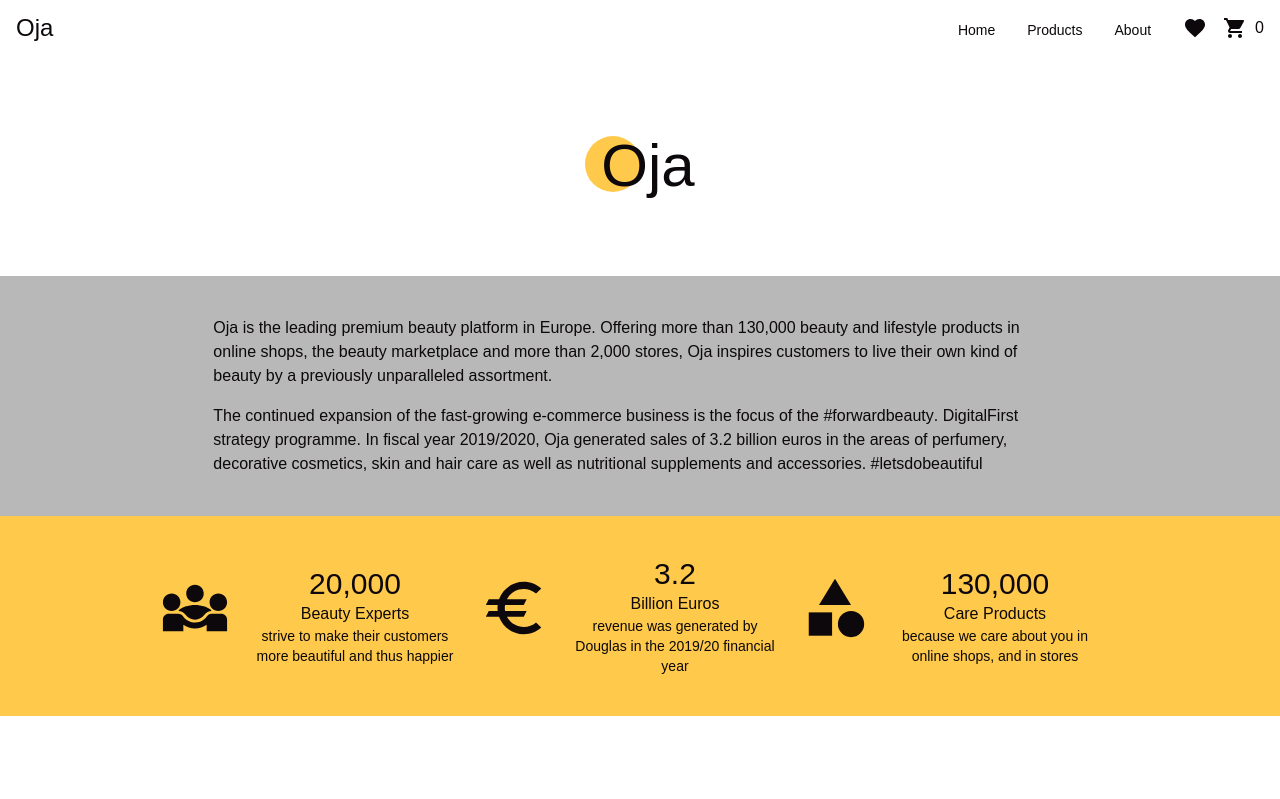
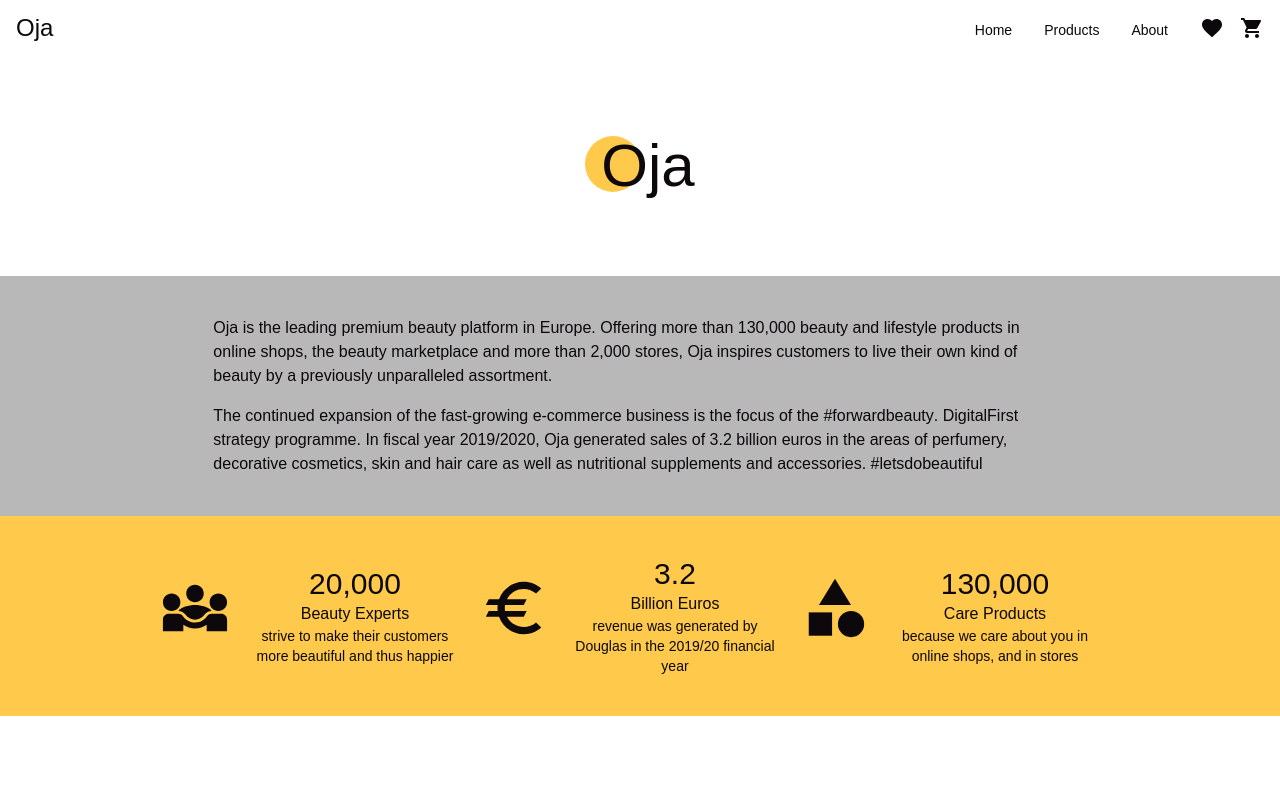
Before and after one commit to bolowys33/oja-makeup, a React (Create React App) app: page /about in a window 1280 px wide. Shown: the top 799 px of the page. Built offline with nearby package versions, Linux system fonts and the light colour scheme.

Commit message:
Implement persist for cart state

```diff
--- a/package.json
+++ b/package.json
@@ -19,6 +19,7 @@
     "react-scripts": "5.0.1",
     "react-spinners": "^0.13.8",
     "react-toastify": "^10.0.4",
+    "redux-persist": "^6.0.0",
     "web-vitals": "^2.1.4"
   },
   "scripts": {
--- a/src/App.js
+++ b/src/App.js
@@ -6,14 +6,15 @@
 import ProductDesc from "./pages/ProductDesc";
 import Products from "./pages/Products";
 import { Provider } from "react-redux";
-import store from "./redux/cartStore";
-import { ToastContainer } from 'react-toastify';
-import 'react-toastify/dist/ReactToastify.css';
+import store, { persistor } from "./redux/cartStore";
+import { ToastContainer } from "react-toastify";
+import "react-toastify/dist/ReactToastify.css";
+import { PersistGate } from "redux-persist/integration/react";
 
 function App() {
     return (
-        <>
         <Provider store={store}>
+            <PersistGate loading={null} persistor={persistor}>
                 <div className="">
                     <Header />
                 </div>
@@ -25,10 +26,9 @@
                     <Route path="/products" element={<Products />} />
                     <Route path="/products/:id" element={<ProductDesc />} />
                 </Routes>
-
                 <Footer />
+            </PersistGate>
         </Provider>
-        </>
     );
 }
 
--- a/src/components/Header.jsx
+++ b/src/components/Header.jsx
@@ -2,7 +2,16 @@
 import "../css/Header.css";
 import BrandLink from "./BrandLink";
 import NavLinks from "./NavLinks";
-import { useSelector } from 'react-redux';
+import { useSelector } from "react-redux";
+import { Badge, styled } from "@mui/material";
+
+const StyledBadge = styled(Badge)(() => ({
+    "& .MuiBadge-badge": {
+        backgroundColor: "#FFC94B",
+        color: "black",
+        fontWeight: 'bold',
+    },
+}));
 
 const Header = () => {
     const { items } = useSelector((state) => state.cart);
@@ -16,8 +25,9 @@
                     <NavLinks />
                     <div className="flex text-darkooo">
                         <Favorite className="mr-4" />
+                        <StyledBadge badgeContent={totalItems}>
                             <ShoppingCart />
-            <span className="ml-2">{totalItems}</span>
+                        </StyledBadge>
                     </div>
                 </div>
             </header>
--- a/src/redux/cartStore.js
+++ b/src/redux/cartStore.js
@@ -1,10 +1,23 @@
-import { configureStore } from '@reduxjs/toolkit';
-import cartReducer from './cartSlice';
+import { configureStore } from "@reduxjs/toolkit";
+import cartReducer from "./cartSlice";
+import storage from "redux-persist/lib/storage";
+import { persistReducer, persistStore } from "redux-persist";
+
+const persistConfig = {
+    key: "root",
+    version: 1,
+    storage,
+};
+
+const persistedReducer = persistReducer(persistConfig, cartReducer);
 
 const store = configureStore({
-  reducer: {
-    cart: cartReducer,
-  },
+    reducer: {
+        cart: persistedReducer,
+    },
 });
 
+const persistor = persistStore(store);
+
 export default store;
+export { persistor };
```
Also changed, not shown: 1 other file (tests, documents, lock files or other folders). Lines whose indentation alone changed are shown as unchanged.
